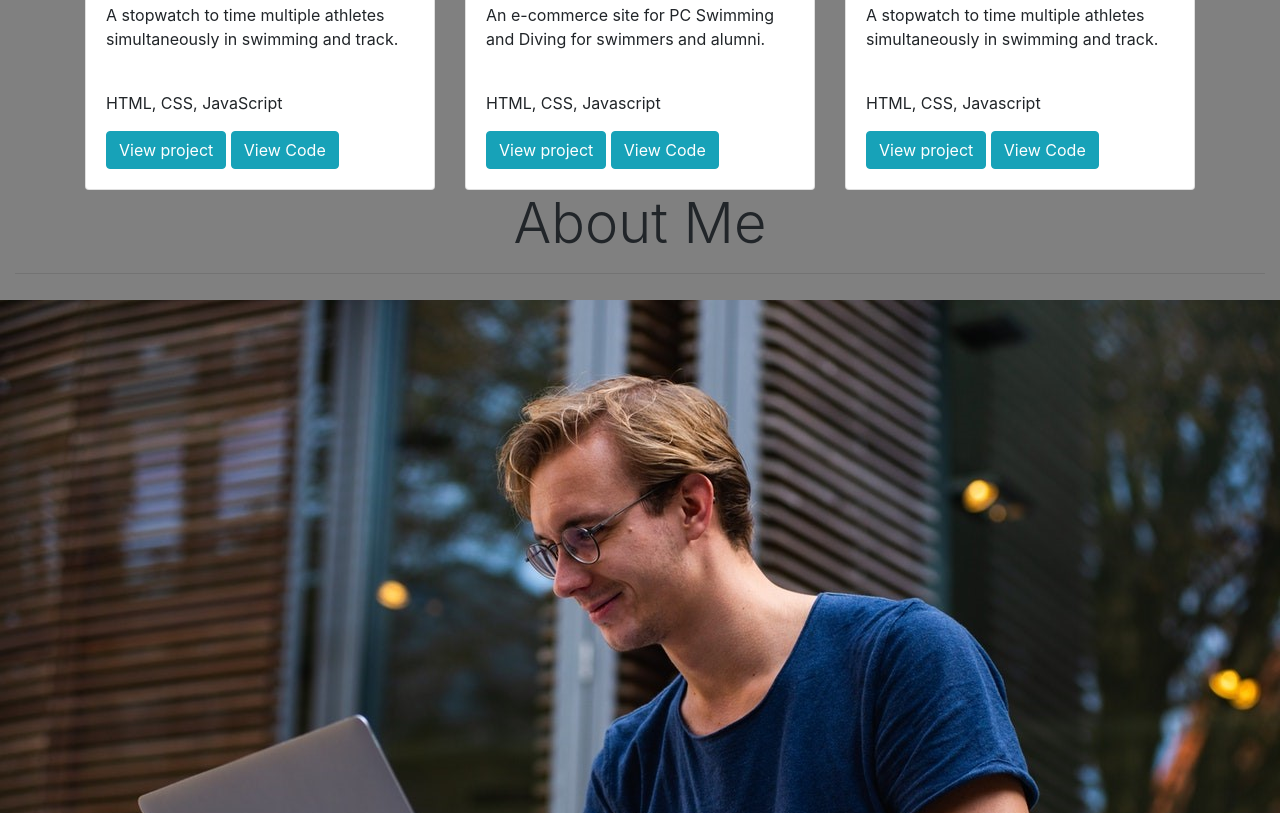
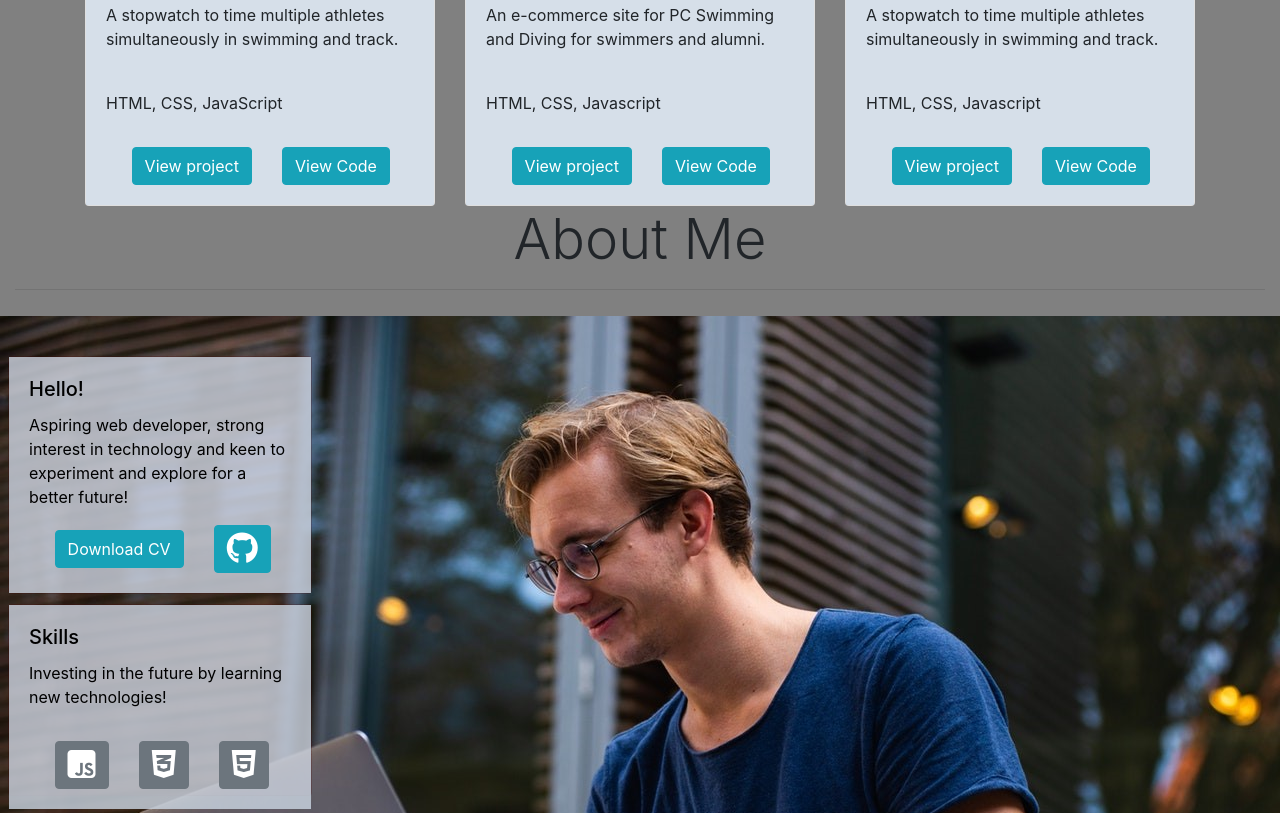
Before and after one commit to Code-Institute-Submissions/Zaidcoll-Project1, a plain HTML site: page index.html in a window 1280 px wide. Shown: the part 1227-2040 px from the top of the page. Drawn offline with nearby package versions, Linux system fonts and the light colour scheme.

Commit message:
Added About me section with buttons to link to my current CV and github profile

```diff
--- a/index.html
+++ b/index.html
@@ -109,10 +109,34 @@
 
    <div class = 'container-fullwidth'>
     <div class = 'hero-2'>
+      <div class="card"id ='about-me'>
+          <div class="card-body">
+            <h5 class="card-title">Hello!</h5>
+            <p class="card-text">Aspiring web developer, strong interest in technology and keen to experiment and explore for a better future!</p>
+              <a href="https://www.pdfhost.net/index.php?Action=DownloadFile&id=930bccb3a2eb86f6e923270a78e95043" class="btn btn-info">Download CV</a>
+              <a class="btn btn-info" href="https://github.com/Zaidcoll/test-1" target='_blank'data-placement="bottom" title="Github"><i class="fab fa-github fa-2x "></i></a>
+          </div>
+      </div>
+      <div class = 'card' id = 'skills'>
+        <div class = 'card-body'>
+          <h5 class="card-title">Skills</h5>
+            <p class="card-text">Investing in the future by learning new technologies!</p>
+            <button type="button" class="btn btn-secondary" data-toggle="tooltip" data-placement="bottom" title="JavaScript"><i class="fab fa-js-square fa-2x "></i>
+            </button>
+
+            <button type="button" class="btn btn-secondary" data-toggle="tooltip" data-placement="bottom" title="CSS"><i class="fab fa-css3-alt fa-2x "></i>
+            </button>
+
+            <button type="button" class="btn btn-secondary" data-toggle="tooltip" data-placement="bottom" title="HTML"><i class="fab fa-html5 fa-2x "></i>
+            </button>
+
+          </div>
+        </div>
+      </div>
     </div>
   </div>
 
-
+    <script src="https://kit.fontawesome.com/ce1f594b7c.js"></script>
     <script src="https://code.jquery.com/jquery-3.3.1.slim.min.js" integrity="sha384-q8i/X+965DzO0rT7abK41JStQIAqVgRVzpbzo5smXKp4YfRvH+8abtTE1Pi6jizo" crossorigin="anonymous"></script>
     <script src="https://cdnjs.cloudflare.com/ajax/libs/popper.js/1.14.7/umd/popper.min.js" integrity="sha384-UO2eT0CpHqdSJQ6hJty5KVphtPhzWj9WO1clHTMGa3JDZwrnQq4sF86dIHNDz0W1" crossorigin="anonymous"></script>
     <script src="https://stackpath.bootstrapcdn.com/bootstrap/4.3.1/js/bootstrap.min.js" integrity="sha384-JjSmVgyd0p3pXB1rRibZUAYoIIy6OrQ6VrjIEaFf/nJGzIxFDsf4x0xIM+B07jRM" crossorigin="anonymous"></script>
--- a/style.css
+++ b/style.css
@@ -28,3 +28,27 @@ body{
   background-size:cover;
   padding-top:5vh;
 }
+
+#about-me{
+width: 19rem;
+margin-left:8px;
+color:black;
+background:rgba(173, 5, 5, 0.1);
+}
+#skills{
+width:19rem;
+height:12rem;
+margin-top:10px;
+margin-left:8px;
+color:black;
+background:rgba(173, 5, 5, 0.1);
+}
+
+.btn{
+  margin-top: 2vh;
+  margin-left: 2vw;
+}
+
+.card-body{
+  background-color:rgba(204, 216, 228, 0.801);
+}
```
Also changed, not shown: .c9/metadata/environment/index.html, .c9/metadata/environment/style.css.
